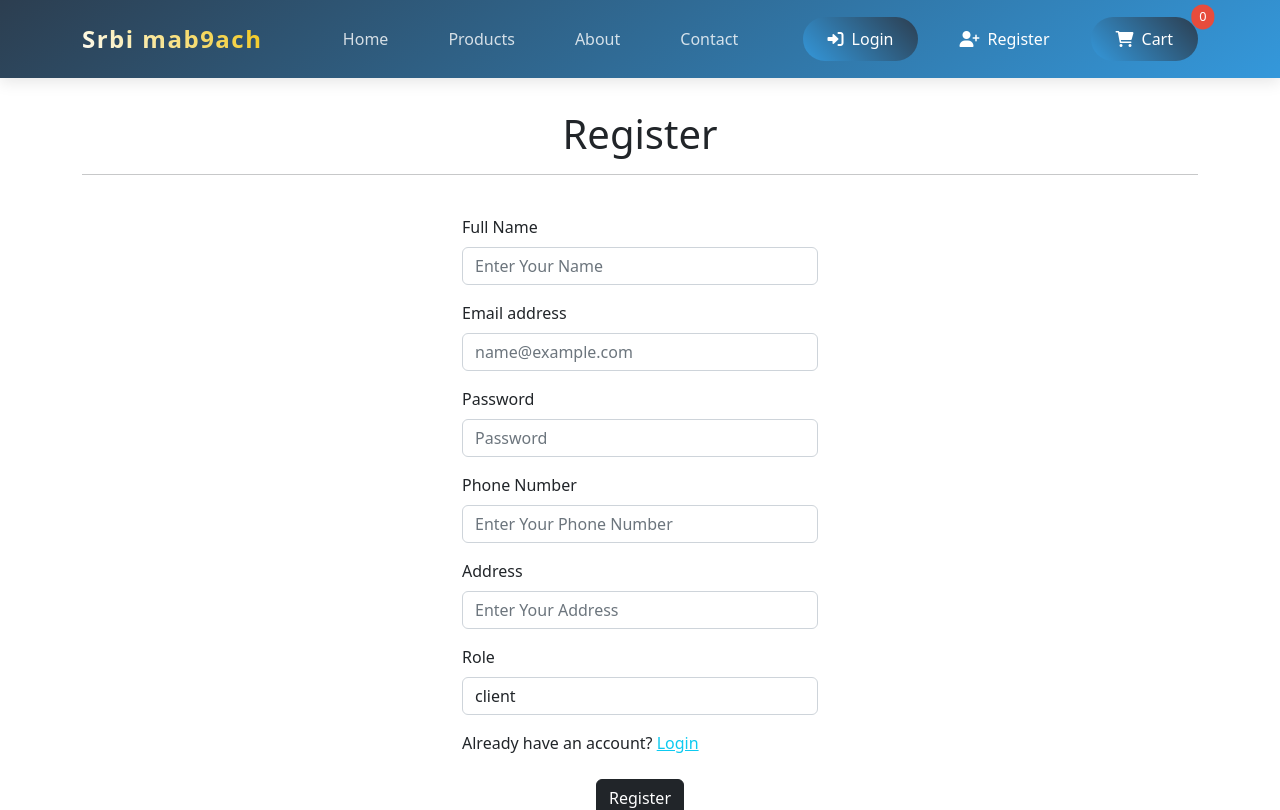
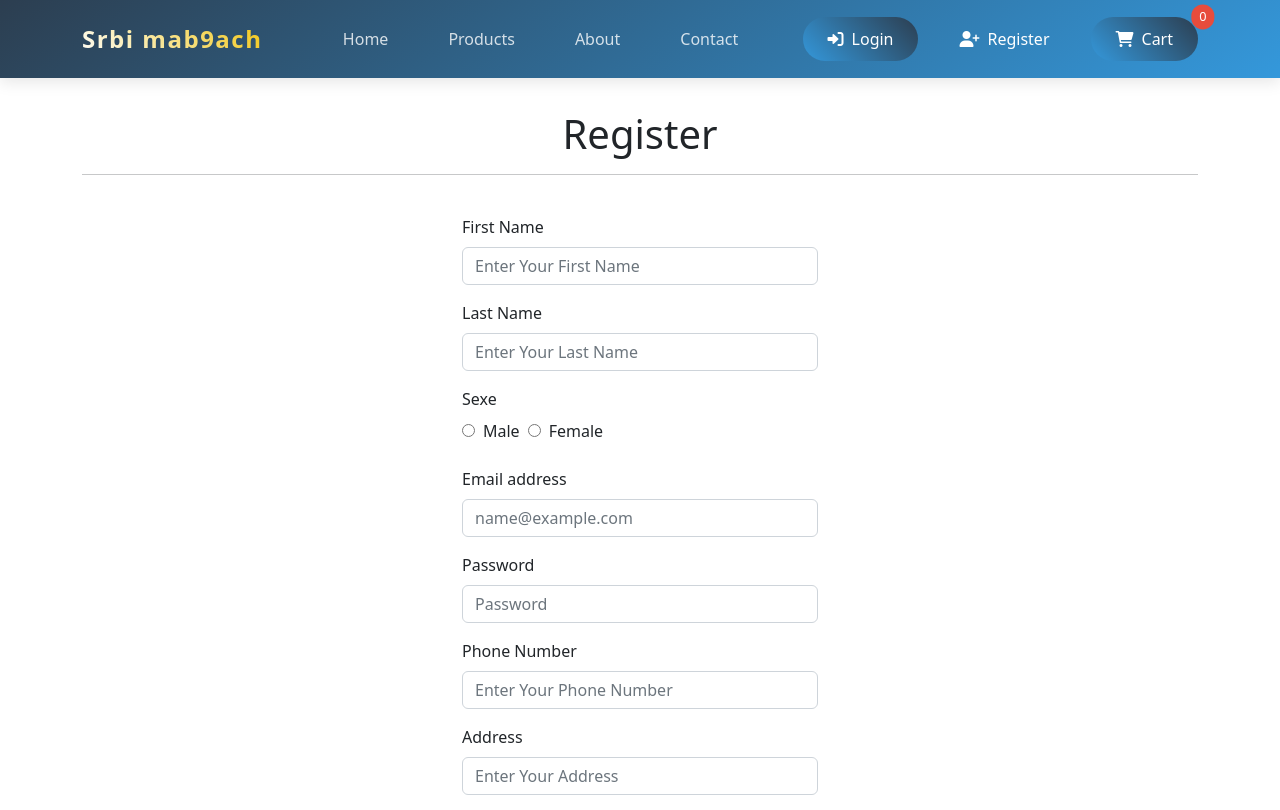
Before and after one commit to mohammedelahmar/Elegance_Shop, a React (Create React App) app in the folder client/: page /register in a window 1280 px wide. Shown: the top 810 px of the page. Built offline with nearby package versions, Linux system fonts and the light colour scheme.

Commit message:
modifying registre

```diff
--- a/client/src/pages/Register.jsx
+++ b/client/src/pages/Register.jsx
@@ -4,7 +4,9 @@ import { Link } from 'react-router-dom';
 
 const Register = () => {
     const [formData, setFormData] = useState({
-        name: '',
+        firstName: '',
+        lastName: '',
+        sexe: '',
         email: '',
         password: '',
         phone_number: '',
@@ -60,17 +62,53 @@ const Register = () => {
                     <div className="col-md-4 col-lg-4 col-sm-8 mx-auto">
                         <form onSubmit={handleSubmit}>
                             <div className="form my-3">
-                                <label htmlFor="Name">Full Name</label>
+                                <label htmlFor="FirstName">First Name</label>
                                 <input
                                     type="text"
                                     className="form-control"
-                                    id="Name"
-                                    name="name"
-                                    placeholder="Enter Your Name"
-                                    value={formData.name}
+                                    id="FirstName"
+                                    name="firstName"
+                                    placeholder="Enter Your First Name"
+                                    value={formData.firstName}
                                     onChange={handleChange}
                                     required
                                 />
+                            </div>
+                            <div className="form my-3">
+                                <label htmlFor="LastName">Last Name</label>
+                                <input
+                                    type="text"
+                                    className="form-control"
+                                    id="LastName"
+                                    name="lastName"
+                                    placeholder="Enter Your Last Name"
+                                    value={formData.lastName}
+                                    onChange={handleChange}
+                                    required
+                                />
+                            </div>
+                            <div className="form my-3">
+                                <label htmlFor="Sexe">Sexe</label>
+                                <div>
+                                    <input
+                                        type="radio"
+                                        id="male"
+                                        name="sexe"
+                                        value="male"
+                                        checked={formData.sexe === 'male'}
+                                        onChange={handleChange}
+                                    />
+                                    <label htmlFor="male" className="mx-2">Male</label>
+                                    <input
+                                        type="radio"
+                                        id="female"
+                                        name="sexe"
+                                        value="female"
+                                        checked={formData.sexe === 'female'}
+                                        onChange={handleChange}
+                                    />
+                                    <label htmlFor="female" className="mx-2">Female</label>
+                                </div>
                             </div>
                             <div className="form my-3">
                                 <label htmlFor="Email">Email address</label>
```
